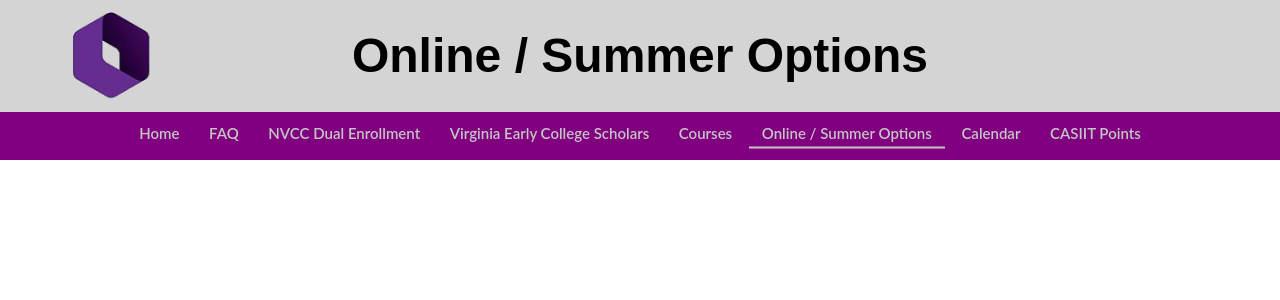
After one commit to CASIIT/CASIIT-Web, a Node server app: page /online in a window 1280 px wide. The commit adds this page. Shown: the top 300 px of the page. Run offline with Node 20, Linux system fonts and the light colour scheme; some libraries are stand-ins or nearby versions.

Commit message:
Transferring files from old repo to new one

```diff
--- /dev/null
+++ b/public/css/general.css
@@ -0,0 +1,169 @@
+html,
+body,
+div,
+span,
+applet,
+object,
+iframe,
+h1,
+h2,
+h3,
+h4,
+h5,
+h6,
+p,
+blockquote,
+pre,
+a,
+abbr,
+acronym,
+address,
+big,
+cite,
+code,
+del,
+dfn,
+em,
+img,
+ins,
+kbd,
+q,
+s,
+samp,
+small,
+strike,
+strong,
+sub,
+sup,
+tt,
+var,
+b,
+u,
+i,
+center,
+dl,
+dt,
+dd,
+ol,
+ul,
+li,
+fieldset,
+form,
+label,
+legend,
+table,
+caption,
+tbody,
+tfoot,
+thead,
+tr,
+th,
+td,
+article,
+aside,
+canvas,
+details,
+embed,
+figure,
+figcaption,
+footer,
+header,
+hgroup,
+menu,
+nav,
+output,
+ruby,
+section,
+summary,
+time,
+mark,
+audio,
+video {
+  margin: 0;
+  padding: 0;
+  border: 0;
+  font-size: 100%;
+  font: inherit;
+  vertical-align: baseline;
+}
+
+.header {
+  display: block;
+  width: 100%;
+  height: 20%;
+  position: fixed;
+}
+
+.header__top {
+  display: block;
+  width: 100%;
+  height: 70%;
+  position: absolute;
+  top: 0;
+  background-color: #d4d4d4;
+}
+
+.header__logo {
+  float: left;
+  display: block;
+  margin: auto 5vw;
+  position: absolute;
+  top: 50%;
+  transform: translateY(-50%);
+  background-image: url('../images/logo.png');
+  background-repeat: no-repeat;
+  background-size: cover;
+  height: 11vh;
+  width: 11vh;
+}
+
+.header__title {
+  width: 100%;
+  height: 100%;
+  margin: 0;
+  line-height: 14vh;
+  text-transform: capitalize;
+  font-size: 300%;
+  font-family: Raleway, sans-serif;
+  font-weight: 600;
+  text-align: center;
+}
+
+.header__bottom {
+  display: block;
+  width: 100%;
+  height: 30%;
+  position: absolute;
+  bottom: 0;
+  background-color: purple;
+}
+
+.header__nav {
+  list-style-type: none;
+  position: absolute;
+  top: 50%;
+  transform: translateY(-50%);
+  width: 100%;
+  text-align: center;
+}
+
+.header__nav a {
+  text-decoration: none;
+  color: #c5c5c5;
+  font-weight: 600;
+  font-size: 15px;
+  font-family: Lato, sans-serif;
+  padding: 0 1%;
+  display: inline-block;
+  transition: color 0.5s ease-out;
+}
+
+.header__nav a:hover {
+  color: #ffffff;
+  transition: color 1s ease-out
+}
+
+.header__nav .active {
+  border-bottom: 2px solid;
+  padding-bottom: 5px;
+}
--- a/server.js
+++ b/server.js
@@ -1,28 +1,9 @@
 const express = require('express');
-const mongoose = require('mongoose');
-const passport = require('passport');
-const flash = require('connect-flash');
 const session = require('express-session');
 
 const app = express();
 
-require('./config/passport')(passport);
-
-// DB Config
-const db = require('./config/keys').mongoURI;
-
-// Connect to MongoDB
-mongoose.connect(db, { useNewUrlParser: true })
-    .then(() => console.log('MongoDB Connected'))
-    .catch(err => console.log(err));
-
-
 app.set('view engine', 'ejs');
-
-app.use(express.static('public'));
-
-app.use(express.urlencoded({ extended: true }));
-
 app.use(
     session({
         secret: 'secret',
@@ -31,26 +12,42 @@ app.use(
     })
 );
 
-app.use(passport.initialize());
-app.use(passport.session());
+app.use(express.static('public'));
 
-app.use(flash());
-
-app.use(function(req, res, next) {
-    res.locals.success_msg = req.flash('success_msg');
-    res.locals.error_msg = req.flash('error_msg');
-    res.locals.error = req.flash('error');
-    next();
-});
+app.use(express.urlencoded({ extended: true }));
 
 
 app.get('/', (req, res) => {
     res.render('index');
 });
 
-app.use('/', require('./routes/index.js'));
-app.use('/users', require('./routes/users.js'));
-app.use('/points', require('./routes/points.js'));
+app.get('/FAQ', (req, res) => {
+    res.render('FAQ');
+});
+
+app.get('/dual-enrollment', (req, res) => {
+    res.render('dual-enrollment');
+});
+
+app.get('/early-college-scholars', (req, res) => {
+    res.render('early-college-scholars');
+});
+
+app.get('/courses', (req, res) => {
+    res.render('courses');
+});
+
+app.get('/online', (req, res) => {
+    res.render('online');
+});
+
+app.get('/calendar', (req, res) => {
+    res.render('calendar');
+});
+
+app.get('/points', (req, res) => {
+    res.render('points');
+});
 
 const PORT = process.env.PORT || 3000;
 
--- /dev/null
+++ b/views/embeds/header.ejs
@@ -0,0 +1,36 @@
+<div class="header">
+  <div class="header__top">
+    <a class="header__logo" href="/"></a>
+    <h1 class="header__title">
+      <%= title%>
+    </h1>
+  </div>
+  <div class="header__bottom">
+    <ul class="header__nav">
+      <a href="/" class="<%= homeactive%>">
+        <li>Home</li>
+      </a>
+      <a href="/FAQ" class="<%= faqactive%>">
+        <li>FAQ</li>
+      </a>
+      <a href="/dual-enrollment" class="<%= dualactive%>">
+        <li>NVCC Dual Enrollment</li>
+      </a>
+      <a href="/early-college-scholars" class="<%= earlyactive%>">
+        <li>Virginia Early College Scholars</li>
+      </a>
+      <a href="/courses" class="<%= coursesactive%>">
+        <li>Courses</li>
+      </a>
+      <a href="/online" class="<%= onlineactive%>">
+        <li>Online / Summer Options</li>
+      </a>
+      <a href="/calendar" class="<%= calendaractive%>">
+        <li>Calendar</li>
+      </a>
+      <a href="/points" class="<%= pointsactive%>">
+        <li>CASIIT Points</li>
+      </a>
+    </ul>
+  </div>
+</div>
--- /dev/null
+++ b/views/online.ejs
@@ -0,0 +1,25 @@
+<!DOCTYPE html>
+<html lang="en">
+
+<head>
+  <meta charset="UTF-8">
+  <meta name="viewport" content="width=device-width, initial-scale=1.0">
+  <meta http-equiv="X-UA-Compatible" content="ie=edge">
+  <link rel="stylesheet" type="text/css" href="/css/general.css" />
+  <title>CASIIT</title>
+  <%const title = 'Online / Summer Options'%>
+    <%const homeactive = ''%>
+      <%const faqactive = ''%>
+        <%const dualactive = ''%>
+          <%const earlyactive = ''%>
+            <%const coursesactive = ''%>
+              <%const onlineactive = 'active'%>
+                <%const calendaractive = ''%>
+                  <%const pointsactive = ''%>
+</head>
+
+<body>
+  <%include embeds/header.ejs%>
+</body>
+
+</html>
```
Also changed, not shown: views/FAQ.ejs (added, +25 -0 lines), views/calendar.ejs (added, +25 -0 lines), views/courses.ejs (added, +25 -0 lines), views/dual-enrollment.ejs (added, +25 -0 lines), views/early-college-scholars.ejs (added, +25 -0 lines), views/index.ejs (+13 -2 lines), views/login.ejs (deleted, +0 -35 lines), views/members.ejs (deleted, +0 -51 lines), views/partials/messages.ejs (deleted, +0 -29 lines), views/points.ejs (added, +25 -0 lines), views/register.ejs (deleted, +0 -45 lines), public/images/logo.png (added).
